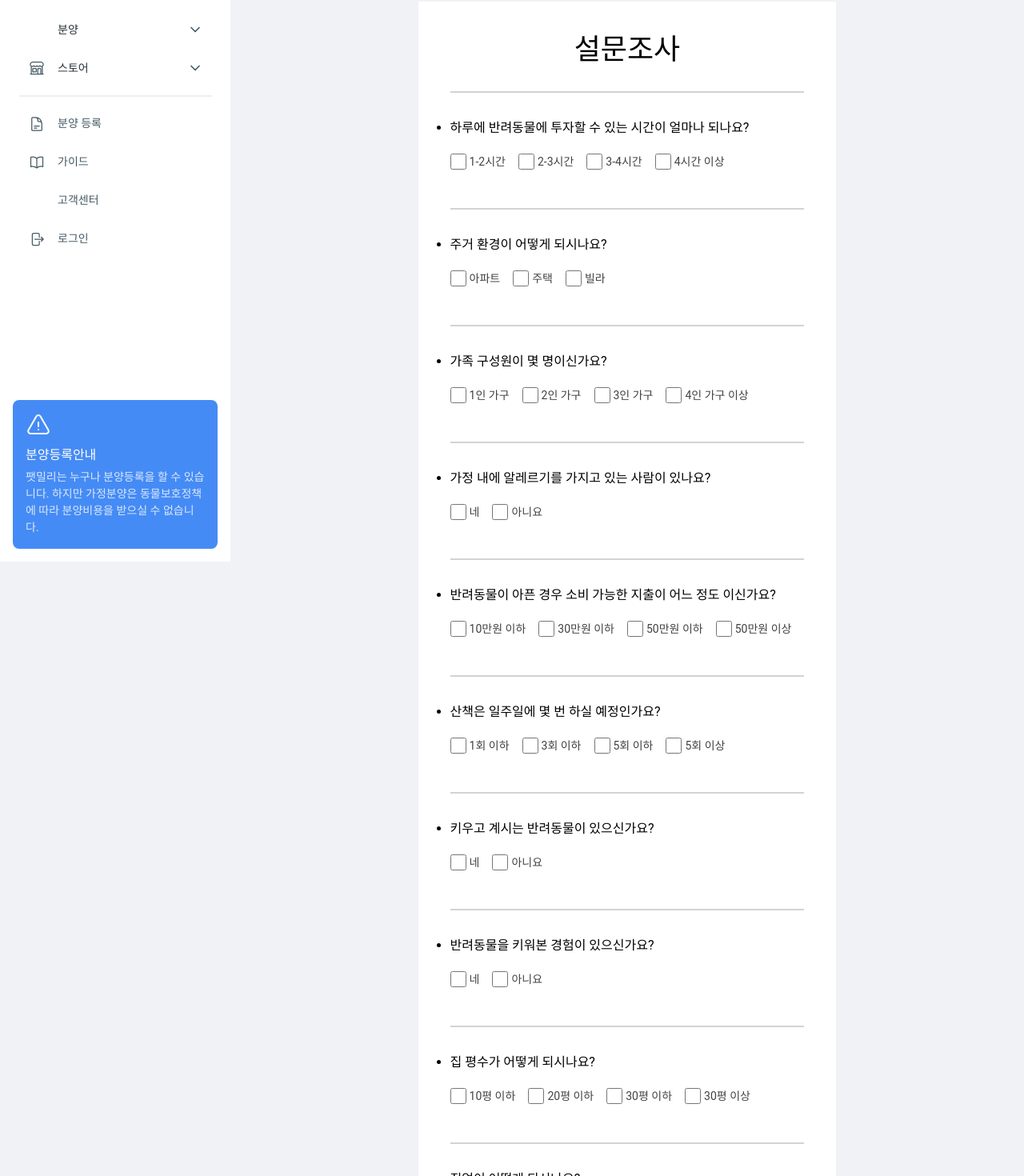
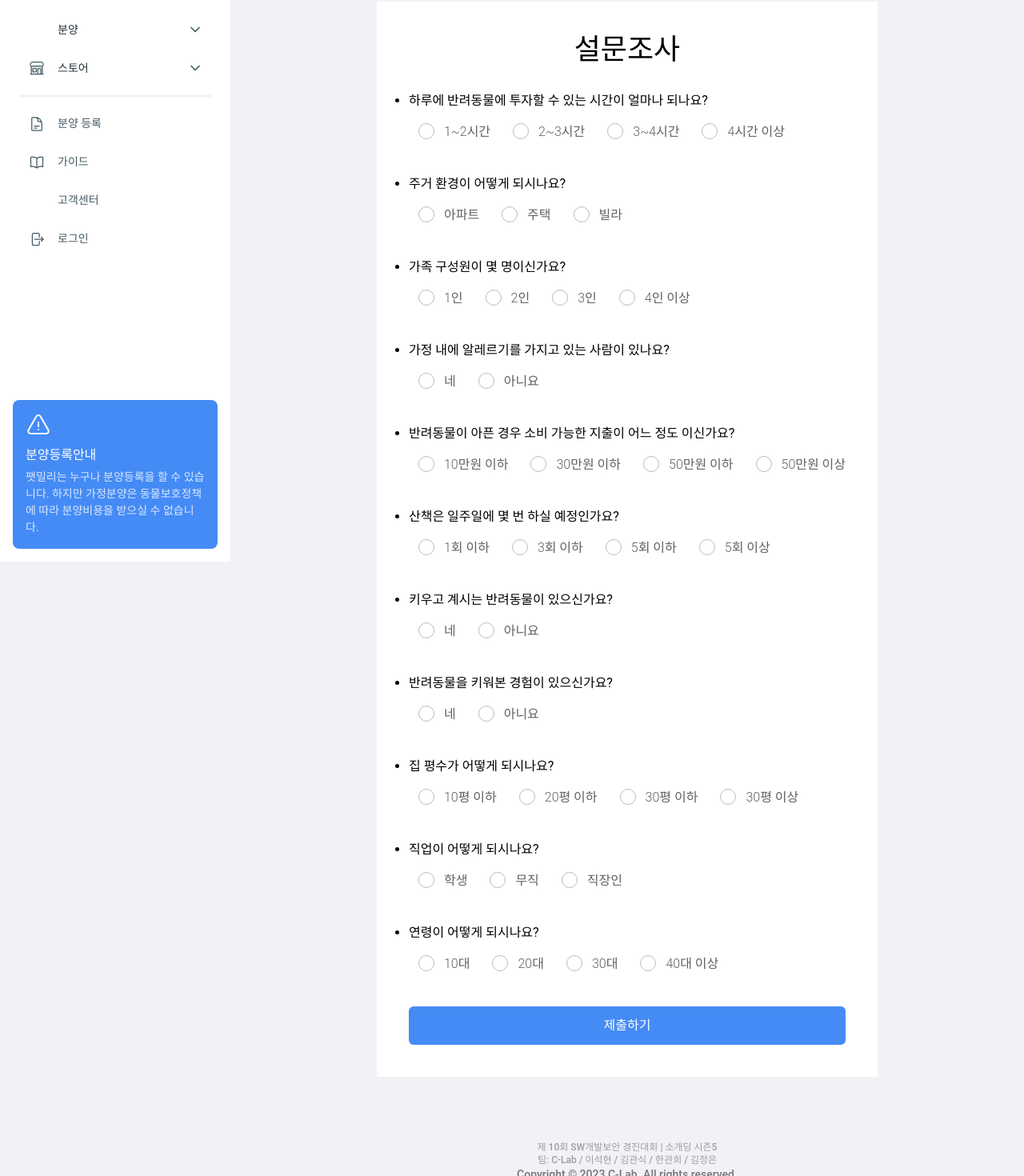
Before and after one commit to kgu-clab/petmily-web, a React (Vite) app: page /survey in a window 1280 px wide. Shown: the part 98-1568 px from the top of the page at 80% size. Built offline with nearby package versions, Linux system fonts and the light colour scheme; some icons are missing; a small style sheet from the web is missing.

Commit message:
refactor: 컴포넌트 최적화

```diff
--- a/src/App.jsx
+++ b/src/App.jsx
@@ -19,6 +19,7 @@ import SalesSelectPage from '@pages/sales/SalesSelectPage';
 import SalesPage from '@pages/sales/SalesPage';
 import SupportPage from '@pages/support/SupportPage';
 import AdminPage from '@pages/AdminPage';
+import SatisfactionPage from '@pages/SatisfactionPage';
 
 const Section = () => {
   return (
@@ -99,6 +100,11 @@ const router = createBrowserRouter([
         element: <SupportPage />,
       },
       {
+        path: '/satisfaction',
+        element: <SatisfactionPage />,
+      },
+
+      {
         path: '/admin',
         element: <AdminPage />,
       },
--- a/src/common/environment.js
+++ b/src/common/environment.js
@@ -1,4 +1,4 @@
-export const API_BASE_URL = 'http://192.168.0.5:13680';
+export const API_BASE_URL = 'http://172.20.10.6:13680';
 
 export const SERVER_IMG = (url) => {
   return `${API_BASE_URL}${url}`;
--- a/src/index.css
+++ b/src/index.css
@@ -18,6 +18,6 @@ img {
 }
 
 hr {
-  border: 1px solid;
+  border: 0.5px solid;
   border-color: #d3d3d3;
 }
--- a/src/pages/SatisfactionPage.jsx
+++ b/src/pages/SatisfactionPage.jsx
@@ -1,106 +1,161 @@
+import { SuccessAlert } from '@common/alert';
+import server from '@common/server';
 import { Button, Radio } from '@material-tailwind/react';
-import { PropTypes } from 'prop-types';
+import PropTypes from 'prop-types';
+import { useState } from 'react';
+import { useNavigate } from 'react-router-dom';
 
-const RadioDefault = ({ select1, select2, select3, id }) => {
+const RadioDefault = ({ options, id, selectedValue, onOptionChange }) => {
   return (
     <div className="flex gap-4">
-      <Radio name={id} label={select1} />
-      <Radio name={id} label={select2} />
-      <Radio name={id} label={select3} />
+      {options.map((option, index) => (
+        <Radio
+          key={index}
+          name={id}
+          label={option}
+          checked={selectedValue === option}
+          onChange={() => onOptionChange(id, option)}
+        />
+      ))}
     </div>
   );
 };
 
-RadioDefault.propType = {
-  select1: PropTypes.string.isRequired,
-  select2: PropTypes.string.isRequired,
-  select3: PropTypes.string.isRequired,
+RadioDefault.propTypes = {
+  options: PropTypes.arrayOf(PropTypes.string).isRequired,
   id: PropTypes.string.isRequired,
+  selectedValue: PropTypes.string.isRequired,
+  onOptionChange: PropTypes.func.isRequired,
 };
 
 const SatisfactionPage = () => {
+  const navigate = useNavigate();
+
+  const [selectedValues, setSelectedValues] = useState({
+    0: '',
+    1: '',
+    2: '',
+    3: '',
+    4: '',
+    5: '',
+  });
+
+  const [text, setText] = useState('');
+
+  const handleOptionChange = (questionId, selectedOption) => {
+    setSelectedValues((prevSelectedValues) => ({
+      ...prevSelectedValues,
+      [questionId]: selectedOption,
+    }));
+  };
+
+  const postSatisfaction = async () => {
+    const res = await server.post('/satisfaction', {
+      q1: selectedValues[0],
+      q2: selectedValues[1],
+      q3: selectedValues[2],
+      q4: selectedValues[3],
+      q5: selectedValues[4],
+      q6: selectedValues[5],
+      q7: text,
+    });
+
+    if (res.data.success) {
+      SuccessAlert({
+        title: '만족도 조사',
+        text: '응답에 감사드립니다.',
+      }).then(() => {
+        navigate('/');
+      });
+    }
+  };
+
   return (
     <div className="mx-auto my-20 flex h-fit w-fit flex-col space-y-8 bg-white p-10">
       <h1 className="text-center text-4xl font-extrabold">만족도 조사</h1>
-      <hr />
-      <div className="mx-8 flex flex-col space-y-4">
+
+      <div className="mx-8 flex flex-col space-y-6">
         <ul className="list-disc space-y-4">
           <li>입양/분양 과정은 어떠셨나요?</li>
-          <RadioDefault select1="만족" select2="보통" select3="불만족" id="0" />
+          <RadioDefault
+            options={['만족', '보통', '불만족']}
+            id="0"
+            selectedValue={selectedValues['0']}
+            onOptionChange={handleOptionChange}
+          />
         </ul>
-        <hr />
 
         <ul className="list-disc space-y-4">
           <li>입양/분양 과정에서 가장 만족스러웠던 사항은 무엇인가요?</li>
           <RadioDefault
-            select1="계약서"
-            select2="상세 프로필"
-            select3="신뢰성"
+            options={['계약서', '상세 프로필', '신뢰성']}
             id="1"
+            selectedValue={selectedValues['1']}
+            onOptionChange={handleOptionChange}
           />
         </ul>
-        <hr />
 
         <ul className="list-disc space-y-4">
           <li>사이트에서 제공되는 가이드의 내용은 어떠셨나요?</li>
           <RadioDefault
-            select1="도움된다"
-            select2="보통이다"
-            select3="도움되지 않는다"
+            options={['도움된다', '보통이다', '도움되지 않는다']}
             id="2"
+            selectedValue={selectedValues['2']}
+            onOptionChange={handleOptionChange}
           />
         </ul>
-        <hr />
 
         <ul className="list-disc space-y-4">
           <li>반려동물 상품 중고거래에 대해 어떻게 생각하시나요?</li>
-          <RadioDefault select1="만족" select2="보통" select3="불만족" id="3" />
+          <RadioDefault
+            options={['만족', '보통', '불만족']}
+            id="3"
+            selectedValue={selectedValues['3']}
+            onOptionChange={handleOptionChange}
+          />
         </ul>
-        <hr />
 
         <ul className="list-disc space-y-4">
           <li>분양/입양 이후에도 팻밀리를 사용하실 의향이 있으신가요?</li>
           <RadioDefault
-            select1="그렇다"
-            select2="그렇지 않다"
-            select3="생각해보겠다"
+            options={['그렇다', '그렇지 않다', '생각해보겠다']}
             id="4"
+            selectedValue={selectedValues['4']}
+            onOptionChange={handleOptionChange}
           />
         </ul>
-        <hr />
 
         <ul className="list-disc space-y-4">
           <li>
             입양/분양을 원하는 주변인에게 팻밀리를 추천하실 의향이 있으신가요?
           </li>
           <RadioDefault
-            select1="그렇다"
-            select2="그렇지 않다"
-            select3="생각해보겠다"
+            options={['그렇다', '그렇지 않다', '생각해보겠다']}
             id="5"
+            selectedValue={selectedValues['5']}
+            onOptionChange={handleOptionChange}
           />
         </ul>
-        <hr />
 
         <ul className="list-disc space-y-4 ">
           <li>
             개선이 필요하다고 생각되는 점이 있으신 경우엔 글을 남겨주세요.
           </li>
           <div>
-            <input placeholder="입력해주세요" className="h-20 w-full " />
-            <Button
-              radio="button"
-              className="h-10 w-20 rounded-md bg-pm-main text-white"
-            >
-              입력
-            </Button>
+            <input
+              placeholder="입력해주세요"
+              className="h-20 w-full rounded-lg border px-2"
+              value={text}
+              onChange={(e) => setText(e.target.value)}
+            />
           </div>
         </ul>
-        <hr />
       </div>
+
       <Button
         radio="button"
         className="h-10 w-full rounded-md bg-pm-main align-bottom text-white hover:bg-blue-600"
+        onClick={postSatisfaction}
       >
         제출
       </Button>
--- a/src/pages/auth/SurveyPage.jsx
+++ b/src/pages/auth/SurveyPage.jsx
@@ -1,140 +1,211 @@
-import { Navigate } from 'react-router-dom';
+import { Radio } from '@material-tailwind/react';
+import PropTypes from 'prop-types';
+import { useState } from 'react';
 
-const Choice = ({ text }) => {
+const RadioDefault = ({ options, id, selectedValue, onOptionChange }) => {
   return (
-    <div className="my-4 flex items-center ">
-      <input
-        type="checkbox"
-        className="mr-1 h-5 w-5 rounded border-gray-300 focus:border-pm-main focus:ring-pm-main"
-      />
-      <label className="mr-4 text-sm font-normal text-gray-800">{text}</label>
+    <div className="flex gap-4">
+      {options.map((option, index) => (
+        <Radio
+          key={index}
+          name={id}
+          label={option}
+          checked={selectedValue === index}
+          onChange={() => onOptionChange(id, index)}
+        />
+      ))}
     </div>
   );
 };
 
-const SurveyPage = () => {
+RadioDefault.propTypes = {
+  options: PropTypes.arrayOf(PropTypes.string).isRequired,
+  id: PropTypes.string.isRequired,
+  selectedValue: PropTypes.string.isRequired,
+  onOptionChange: PropTypes.func.isRequired,
+};
+
+const SurveyPage = ({ setView, setter }) => {
+  const [selectedValues, setSelectedValues] = useState({
+    0: '',
+    1: '',
+    2: '',
+    3: '',
+    4: '',
+    5: '',
+    6: '',
+    7: '',
+    8: '',
+    9: '',
+    10: '',
+  });
+
+  const handleOptionChange = (questionId, selectedOption) => {
+    setSelectedValues((prevSelectedValues) => ({
+      ...prevSelectedValues,
+      [questionId]: selectedOption,
+    }));
+  };
+
+  const onClick = () => {
+    let sum = 0;
+    for (const key in selectedValues) {
+      if (typeof selectedValues[key] === 'number') {
+        sum += selectedValues[key];
+      }
+    }
+
+    setter(sum);
+    setView('로그인');
+  };
+
   return (
     <div className="mx-auto my-20 flex h-fit w-fit flex-col space-y-8 bg-white p-10">
       <h1 className="text-center text-4xl font-extrabold">설문조사</h1>
-      <hr />
+
       <div className="space-y-8">
         <ul className="list-disc space-y-1">
           <li>하루에 반려동물에 투자할 수 있는 시간이 얼마나 되나요?</li>
           <div className="flex items-center ">
-            <Choice text="1-2시간" />
-            <Choice text="2-3시간" />
-            <Choice text="3-4시간" />
-            <Choice text="4시간 이상" />
+            <RadioDefault
+              options={['1~2시간', '2~3시간', '3~4시간', '4시간 이상']}
+              id="0"
+              selectedValue={selectedValues['0']}
+              onOptionChange={handleOptionChange}
+            />
           </div>
         </ul>
-        <hr />
 
         <ul className="list-disc space-y-1">
           <li>주거 환경이 어떻게 되시나요?</li>
           <div className="flex items-center ">
-            <Choice text="아파트" />
-            <Choice text="주택" />
-            <Choice text="빌라" />
+            <RadioDefault
+              options={['아파트', '주택', '빌라']}
+              id="1"
+              selectedValue={selectedValues['1']}
+              onOptionChange={handleOptionChange}
+            />
           </div>
         </ul>
-        <hr />
 
         <ul className="list-disc space-y-1">
           <li>가족 구성원이 몇 명이신가요?</li>
           <div className="flex items-center ">
-            <Choice text="1인 가구" />
-            <Choice text="2인 가구" />
-            <Choice text="3인 가구" />
-            <Choice text="4인 가구 이상" />
+            <RadioDefault
+              options={['1인', '2인', '3인', '4인 이상']}
+              id="2"
+              selectedValue={selectedValues['2']}
+              onOptionChange={handleOptionChange}
+            />
           </div>
         </ul>
-        <hr />
 
         <ul className="list-disc space-y-1">
           <li>가정 내에 알레르기를 가지고 있는 사람이 있나요?</li>
           <div className="flex items-center ">
-            <Choice text="네" />
-            <Choice text="아니요" />
+            <RadioDefault
+              options={['네', '아니요']}
+              id="3"
+              selectedValue={selectedValues['3']}
+              onOptionChange={handleOptionChange}
+            />
           </div>
         </ul>
-        <hr />
 
         <ul className="list-disc space-y-1">
           <li>반려동물이 아픈 경우 소비 가능한 지출이 어느 정도 이신가요?</li>
           <div className="flex items-center ">
-            <Choice text="10만원 이하" />
-            <Choice text="30만원 이하" />
-            <Choice text="50만원 이하" />
-            <Choice text="50만원 이상" />
+            <RadioDefault
+              options={[
+                '10만원 이하',
+                '30만원 이하',
+                '50만원 이하',
+                '50만원 이상',
+              ]}
+              id="4"
+              selectedValue={selectedValues['4']}
+              onOptionChange={handleOptionChange}
+            />
           </div>
         </ul>
-        <hr />
 
         <ul className="list-disc space-y-1">
           <li>산책은 일주일에 몇 번 하실 예정인가요?</li>
           <div className="flex items-center ">
-            <Choice text="1회 이하" />
-            <Choice text="3회 이하" />
-            <Choice text="5회 이하" />
-            <Choice text="5회 이상" />
+            <RadioDefault
+              options={['1회 이하', '3회 이하', '5회 이하', '5회 이상']}
+              id="5"
+              selectedValue={selectedValues['5']}
+              onOptionChange={handleOptionChange}
+            />
           </div>
         </ul>
-        <hr />
 
         <ul className="list-disc space-y-1">
           <li>키우고 계시는 반려동물이 있으신가요?</li>
           <div className="flex items-center ">
-            <Choice text="네" />
-            <Choice text="아니요" />
+            <RadioDefault
+              options={['네', '아니요']}
+              id="6"
+              selectedValue={selectedValues['6']}
+              onOptionChange={handleOptionChange}
+            />
           </div>
         </ul>
-        <hr />
 
         <ul className="list-disc space-y-1">
           <li>반려동물을 키워본 경험이 있으신가요?</li>
           <div className="flex items-center ">
-            <Choice text="네" />
-            <Choice text="아니요" />
+            <RadioDefault
+              options={['네', '아니요']}
+              id="7"
+              selectedValue={selectedValues['7']}
+              onOptionChange={handleOptionChange}
+            />
           </div>
         </ul>
-        <hr />
 
         <ul className="list-disc space-y-1">
           <li>집 평수가 어떻게 되시나요?</li>
           <div className="flex items-center ">
-            <Choice text="10평 이하" />
-            <Choice text="20평 이하" />
-            <Choice text="30평 이하" />
-            <Choice text="30평 이상" />
+            <RadioDefault
+              options={['10평 이하', '20평 이하', '30평 이하', '30평 이상']}
+              id="8"
+              selectedValue={selectedValues['8']}
+              onOptionChange={handleOptionChange}
+            />
           </div>
         </ul>
-        <hr />
 
         <ul className="list-disc space-y-1">
           <li>직업이 어떻게 되시나요?</li>
           <div className="flex items-center ">
-            <Choice text="학생" />
-            <Choice text="직장인" />
-            <Choice text="무직" />
+            <RadioDefault
+              options={['학생', '무직', '직장인']}
+              id="9"
+              selectedValue={selectedValues['9']}
+              onOptionChange={handleOptionChange}
+            />
           </div>
         </ul>
-        <hr />
 
         <ul className="list-disc space-y-1">
           <li>연령이 어떻게 되시나요?</li>
           <div className="flex items-center ">
-            <Choice text="10대" />
-            <Choice text="20대" />
-            <Choice text="30대" />
-            <Choice text="40대 이상" />
+            <RadioDefault
+              options={['10대', '20대', '30대', '40대 이상']}
+              id="10"
+              selectedValue={selectedValues['10']}
+              onOptionChange={handleOptionChange}
+            />
           </div>
         </ul>
-        <hr />
       </div>
+
       <button
         className="mt-8 rounded-md bg-pm-main p-3 text-white hover:bg-blue-700"
         type="button"
-        onClick={Navigate}
+        onClick={onClick}
       >
         제출하기
       </button>
```
Also changed, not shown: src/pages/auth/SignUpPage.jsx (+10 -0 lines), src/pages/mypage/MypageSetup.jsx (+7 -1 lines).
